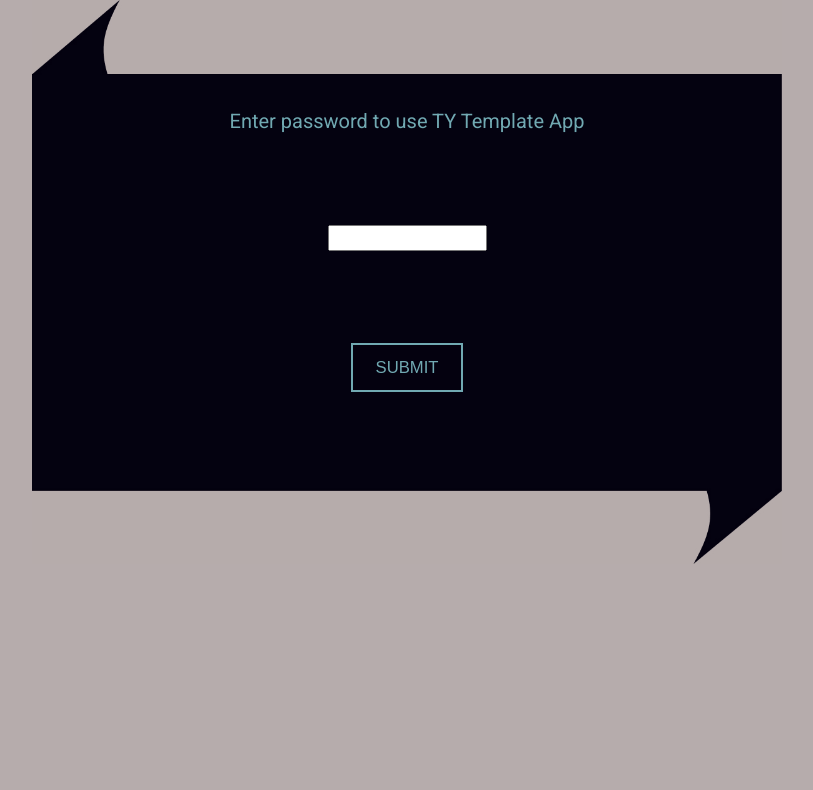
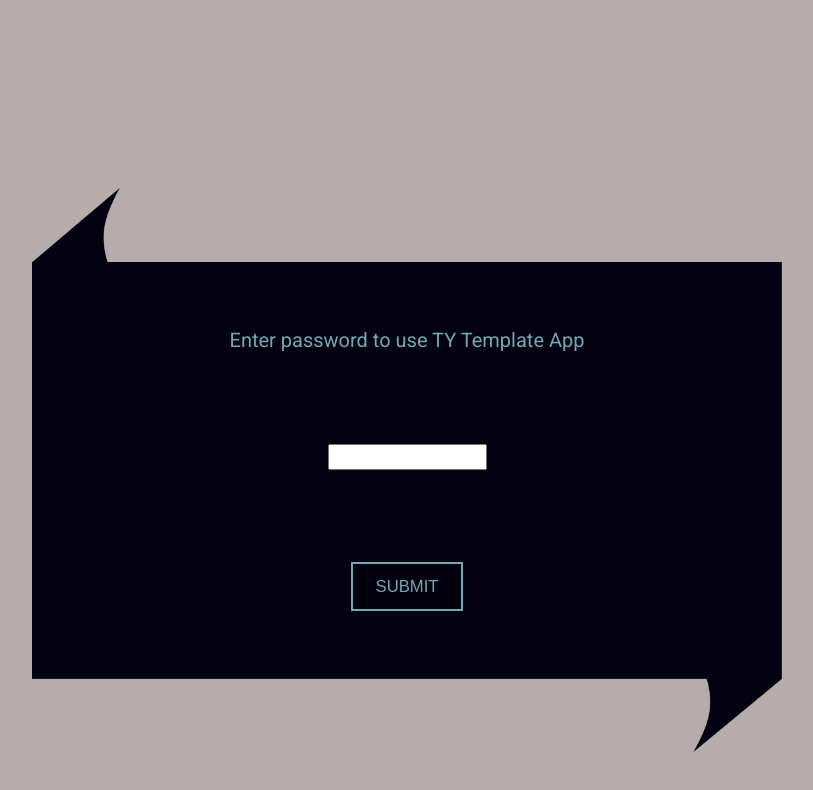
Before and after one commit to nizoom/TYTemplateBuilder, a React (Create React App) app in the folder client/: page / in a window 1280 px wide. Shown: the top 790 px of the page, without its empty margins (233-1046 px from the left). Built offline with nearby package versions, Linux system fonts and the light colour scheme.

Commit message:
centered login UI horizontally and vertically

```diff
--- a/client/src/App.css
+++ b/client/src/App.css
@@ -18,6 +18,9 @@ body{
 
 .main-app-margins{
   margin: 15px 0 25px 25px;
+}
+.App{
+  height: 100%;
 }
 
 .app-title{
--- a/client/src/login/login.css
+++ b/client/src/login/login.css
@@ -11,24 +11,27 @@
 
     bottom: 200px; */
     position: absolute;
-    top: calc(50% - 175px);
+    top: calc(50% - 150px);
     left: calc(50% - 150px);
     text-align: center;
     width: 300px;
     display: flex;
     flex-direction: column;
     height: 300px;
+    align-items: center;
 
 }
 
 .parent-wrapper{
     left: 50%;
     transform: translateX(-50%);
+    position: relative;
+    /* height: 451px; */
+    width: 600px;
+}
 
-
-    position: relative;
-    height: 451px;
-    width: 600px;
+.img-buffer{
+    margin: 25%;
 }
 
 .login-box{
--- a/client/src/login/logincomponent.js
+++ b/client/src/login/logincomponent.js
@@ -35,6 +35,8 @@ const LoginPage = (props) => {
     return (
         <div className='parent-wrapper'>
 
+            <div className='img-buffer'></div>
+
             <img src = {loginbox} alt = 'login page' width = '600px' className='login-box'/>
 
             <div className='inner-login-div'>
@@ -45,6 +47,8 @@ const LoginPage = (props) => {
                 <button type = 'submit' onClick = {handleLoginSubmit}> SUBMIT </button>
             </div>
 
+            <div className='img-buffer'></div>
+
         </div>
     )
 }
```
